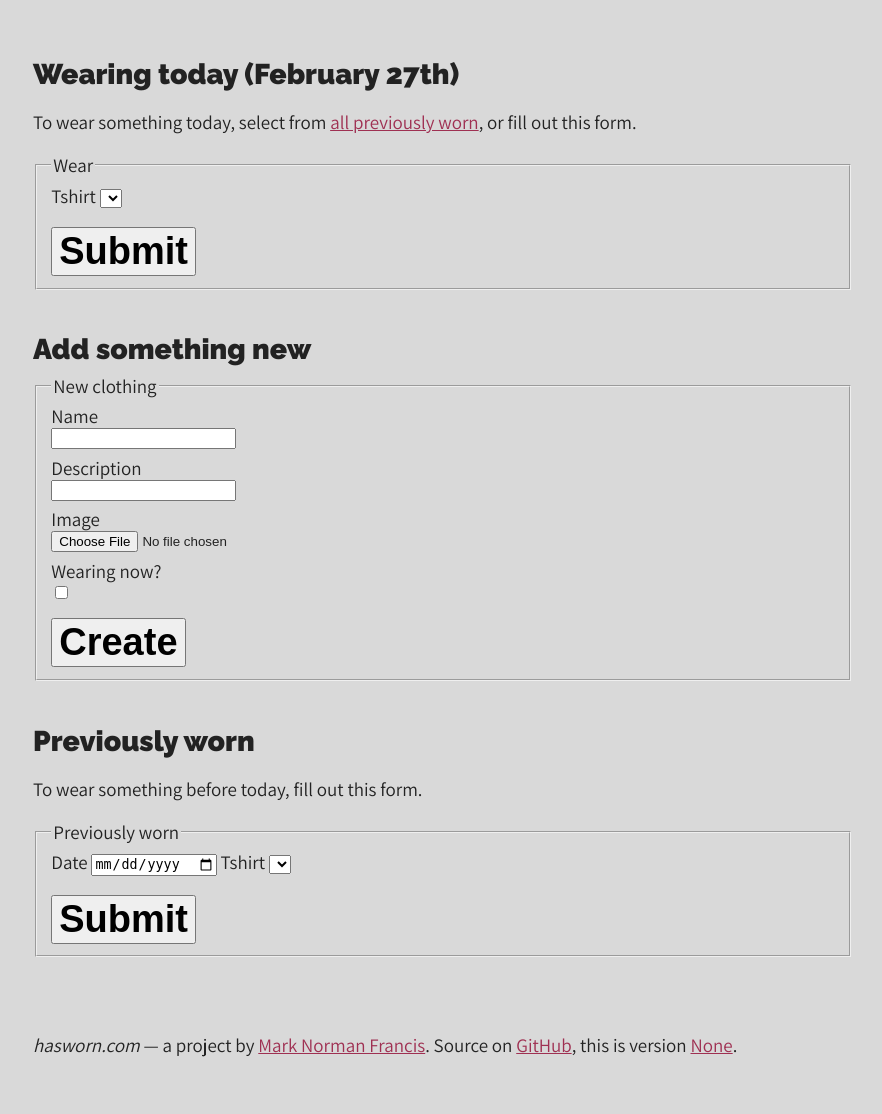
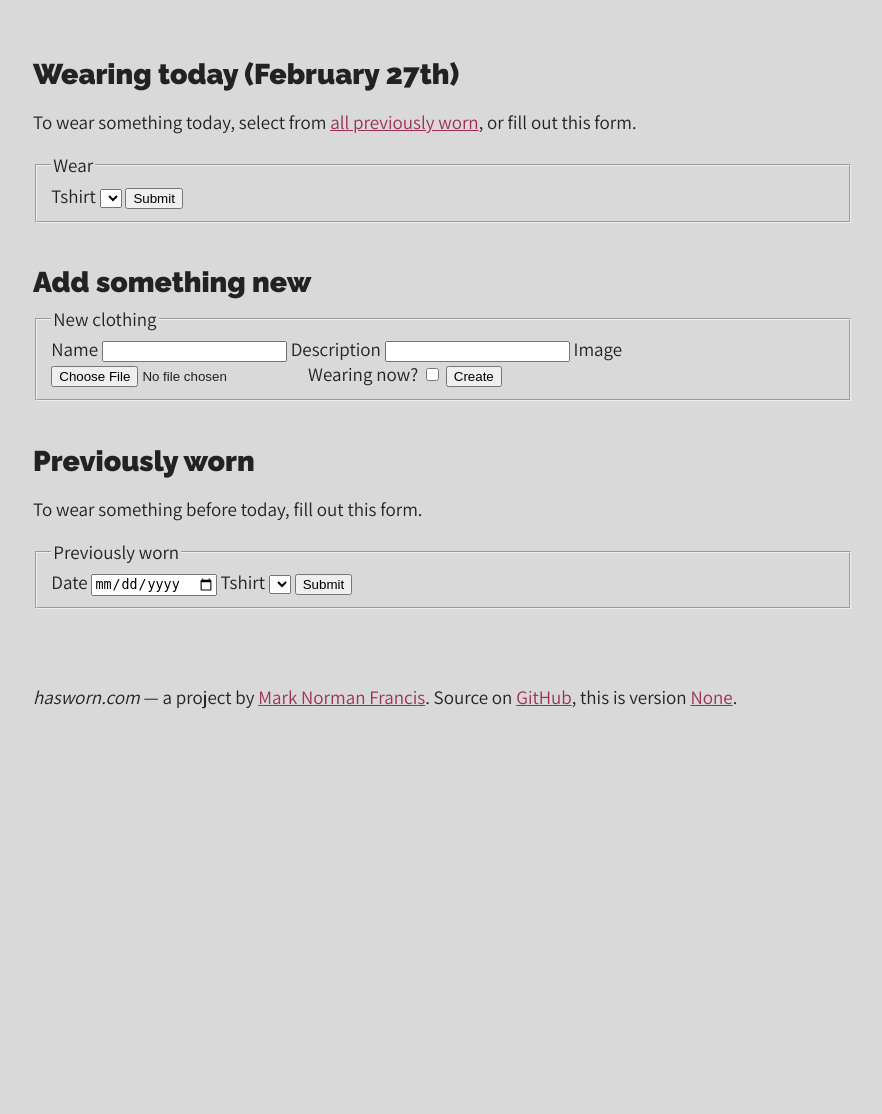
Before and after one commit to norm/hasworn, a Django app: page / in a window 1280 px wide. Shown: the part 122-1236 px from the top of the page, without its empty margins (197-1079 px from the left). After the commit the page ends 831 px from the top, so only its background shows below. Run offline with Django 3.2, Linux system fonts and the light colour scheme; the visitor is signed in with stand-in values (Sample User, id 1); data that the repository does not hold is empty; style sheets or scripts are compiled from the project's sources; parts of the project's set-up code (start-up, migrations or seed data) failed here and were passed over; some libraries are stand-ins or nearby versions.

Commit message:
Improve "all" admin layout
Restored the older layout as I kept clicking the image to wear a tshirt,
and the jumbled layout was unpleasant to look at.

Splits current and no-longer worn tshirts into two lists, with no-longer
worn not being able to be worn.

```diff
--- a/sass/static.scss
+++ b/sass/static.scss
@@ -38,6 +38,8 @@ h1, h2, h3 {
     font-family: "Raleway", sans-serif;
     font-weight: 900;
 }
+
+// FIXME no red border around image on edit page
 
 header {
     margin-bottom: 3em;
@@ -95,33 +97,6 @@ footer {
     margin: 3em 0;
 }
 
-#body form {
-    label {
-        input {
-            display: block;
-            margin-bottom: 0.5em;
-        }
-    }
-
-    input[type=submit],
-    button[type=submit] {
-        display: block;
-        margin-top: 0.5em;
-        font-size: 2em;
-        font-weight: bold;
-    }
-}
-
-#body form.inline {
-    input[type=submit],
-    button[type=submit] {
-        display: block;
-        margin-top: 0;
-        font-size: 1em;
-        font-weight: normal;
-    }
-}
-
 #body h1 {
     font-size: 1.5em;
     margin: 0 0 0.25em;
@@ -160,6 +135,7 @@ ol.clothing {
     padding: 0;
     margin: 0;
     display: grid;
+    font-size: 16px;
 
     > li {
         list-style: none;
@@ -208,6 +184,7 @@ ol.clothing {
         form.wear {
             outline: 1px solid #9f3052;
             margin: 0;
+            position: relative;
         }
         form.unwear {
             position: absolute;
@@ -256,21 +233,6 @@ ol.clothing {
             max-width: 80px;
             font-weight: 800;
         }
-
-        form {
-            font-size: 14px;
-
-            a {
-                display: block;
-                padding-bottom: 5px;
-            }
-
-            button {
-                border: 1px solid black;
-                padding: 3px;
-                background-color: #c9c9c9;
-            }
-        }
     }
 
     // multi-columns layouts
@@ -301,22 +263,6 @@ ol.clothing {
         @include width_below(610px) { font-size: 11px; }
         @include width_below(490px) { font-size: 10px; }
         @include width_below(400px) { font-size: 10px; }
-    }
-
-    &.most {
-        // hide overflow items caused by wrapping
-        @include width_above(820px) {
-            @include hide_grid_widows(7);
-        }
-        @include width_between(610px, 820px) {
-            @include hide_grid_widows(6);
-        }
-        @include width_between(400px, 610px) {
-            @include hide_grid_widows(5);
-        }
-        @include width_below(400px) {
-            @include hide_grid_widows(4);
-        }
     }
 
     &.large {
@@ -383,6 +329,22 @@ ol.clothing {
             }
 
         }
+    }
+}
+
+body.static ol.clothing.most {
+    // hide overflow items caused by wrapping
+    @include width_above(820px) {
+        @include hide_grid_widows(7);
+    }
+    @include width_between(610px, 820px) {
+        @include hide_grid_widows(6);
+    }
+    @include width_between(400px, 610px) {
+        @include hide_grid_widows(5);
+    }
+    @include width_below(400px) {
+        @include hide_grid_widows(4);
     }
 }
 
--- a/templates/panel.html
+++ b/templates/panel.html
@@ -37,7 +37,9 @@
       <label for='tshirt'>Tshirt</label>
       <select id='tshirt' name='worn'>
         {% for worn in request.user.worn_set.all %}
-        <option value='{{worn.pk}}'>{{worn.clothing}}</option>
+          {% if not worn.no_longer %}
+            <option value='{{worn.pk}}'>{{worn.clothing}}</option>
+          {% endif %}
         {% endfor %}
       </select>
       <input type='submit' value='Submit'>
--- a/templates/wearers/base.html
+++ b/templates/wearers/base.html
@@ -1,4 +1,6 @@
 {% extends "base_template.html" %}
+
+{% block body-class %}static {% block wearer-body-class %}{% endblock %}{% endblock %}
 
 {% block meta_atomfeed %}
   <link rel='alternate' type='application/atom+xml' title='What {{wearer.get_name}} has worn' href='/index.atom'>
--- a/templates/wearers/most_worn.html
+++ b/templates/wearers/most_worn.html
@@ -3,7 +3,7 @@
 
 {% block header_user_nav %}{% endblock %}
 {% block footer %}{% endblock %}
-{% block body-class %}most-worn{% endblock %}
+{% block wearer-body-class %}most-worn{% endblock %}
 
 {% block content %}
 <h2>most worn of all time</h2>
--- a/templates/wearers/wearer_404.html
+++ b/templates/wearers/wearer_404.html
@@ -2,7 +2,7 @@
 {% load thumbnail %}
 
 {% block head_title %}Not found{% endblock %}
-{% block body-class %}not-found{% endblock %}
+{% block wearer-body-class %}not-found{% endblock %}
 
 {% block content %}
 <h1>
--- a/templates/wearers/wearer_type_index.html
+++ b/templates/wearers/wearer_type_index.html
@@ -2,7 +2,7 @@
 {% load thumbnail %}
 
 {% block head_title %}Everything {{wearer.get_name}} has worn{% endblock %}
-{% block body-class %}type {{wearings.0.clothing.type}}{% endblock %}
+{% block wearer-body-class %}type {{wearings.0.clothing.type}}{% endblock %}
 
 {% block content %}
 <h1>all {{wearings.0.clothing.type}}s</h1>
--- a/templates/wearers/wearer_worn_page.html
+++ b/templates/wearers/wearer_worn_page.html
@@ -2,7 +2,7 @@
 {% load thumbnail %}
 
 {% block head_title %}When {{wearer.get_name}} has worn {{object.clothing.name}}{% endblock %}
-{% block body-class %}clothing {{object.clothing.type}}{% endblock %}
+{% block wearer-body-class %}clothing {{object.clothing.type}}{% endblock %}
 
 {% block content %}
   <h1>
--- a/templates/wearers/wearer_year.html
+++ b/templates/wearers/wearer_year.html
@@ -2,7 +2,7 @@
 {% load thumbnail %}
 
 {% block head_title %}What {{wearer.get_name}} wore in {{year}}{% endblock %}
-{% block body-class %}year{% endblock %}
+{% block wearer-body-class %}year{% endblock %}
 
 {% block content %}
 <h1>
```
Also changed, not shown: templates/all.html (+33 -9 lines).
